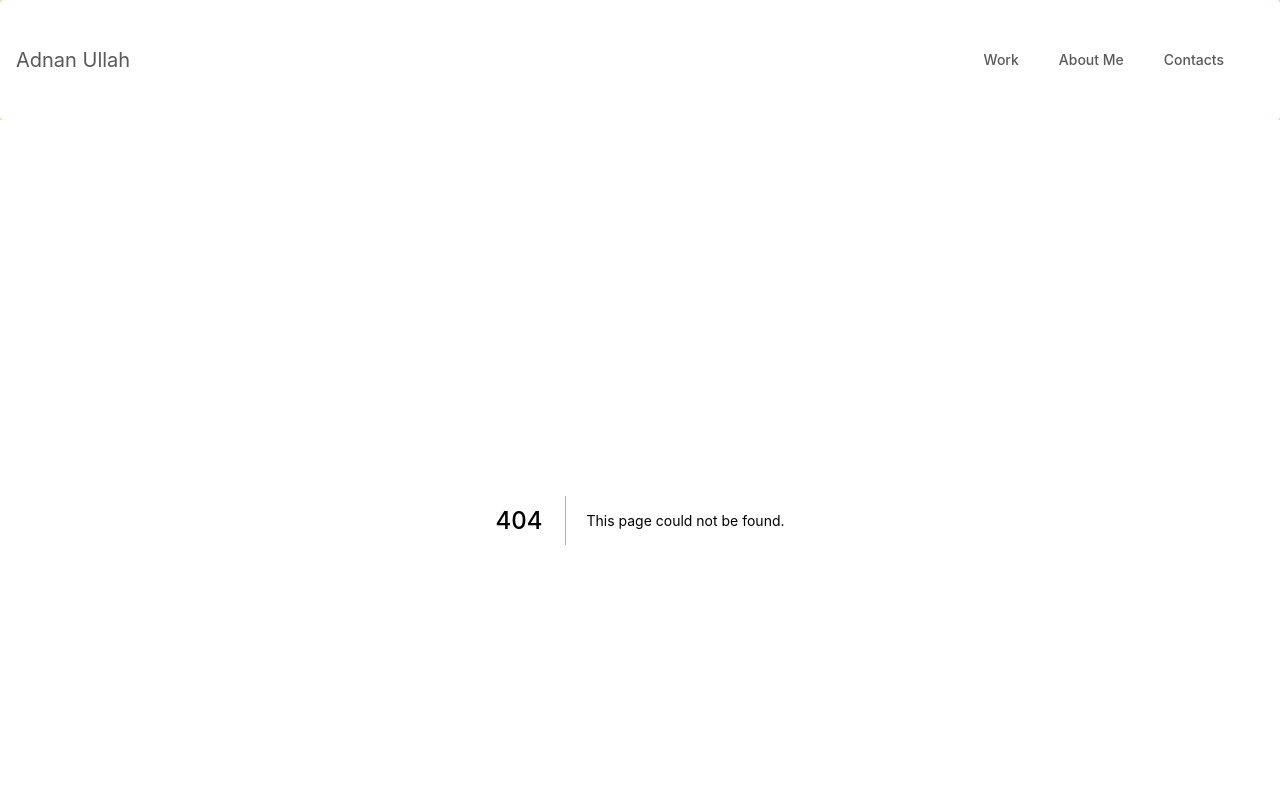
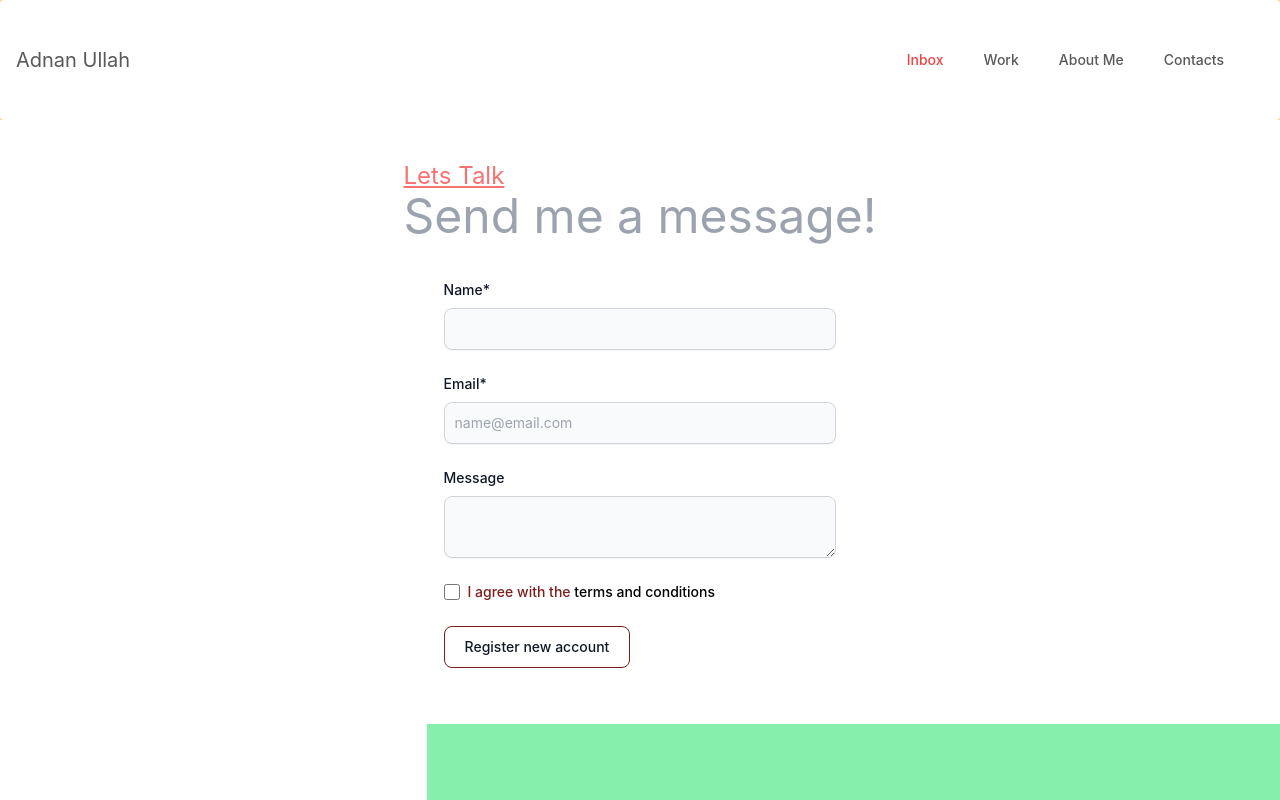
Before and after one commit to adnan-ullah/nextjs-mainstructer, a Next.js app: page /contact in a window 1280 px wide. Before the commit this address had no page. Shown: the top 800 px of the page. Built offline with nearby package versions, Linux system fonts and the light colour scheme.

Commit message:
Fix bad repo

```diff
--- a/components/Footers.js
+++ b/components/Footers.js
@@ -11,22 +11,22 @@ export default function Footers() {
            <h1 className="text-sm text-gray-900 font-semibold ">YOU CAN ALSO FIND ME HERE.</h1>
             <ul className="mt-10 space-x-10 flex ">
               <li>
-              <Link href='/'>
+              <Link href='https://github.com/adnan-ullah/'>
                 <a ><i className="bi bi-github text-gray-800 text-2xl hover:text-black"></i></a>
               </Link>
               </li>
               <li>
-              <Link href='/'>
+              <Link href='https://www.instagram.com/adnan___ullah/'>
                 <a ><i className="bi bi-instagram text-gray-800 text-2xl hover:text-black"></i></a>
               </Link>
               </li>
               <li>
-              <Link href='/'>
+              <Link href='https://facebook.com/adnan.ullah.99'>
                 <a ><i className="bi bi-facebook text-gray-800 text-2xl hover:text-black"></i></a>
               </Link>
               </li>
               <li>
-              <Link href='/'>
+              <Link href='https://www.linkedin.com/in/adnan-ullah/'>
                 <a ><i className="bi bi-linkedin text-gray-800 text-2xl hover:text-black"></i></a>
               </Link>
               </li>
--- a/components/Headers.js
+++ b/components/Headers.js
@@ -8,15 +8,13 @@ export default function Headers() {
     <div id={styles.root} className="">
       <nav className="bg-white border-gray-200 px-2 sm:px-4 py-2.5 rounded dark:bg-gray-900">
         <div className="container flex flex-wrap justify-between items-center mx-auto">
-          <a
-            href="https://github.com/adnan-ullah/"
-            className="flex items-center"
-          >
+         <Link href="/">
+         <a className="flex items-center" >
             <span className="self-center text-xl whitespace-nowrap dark:text-white">
-
               Adnan Ullah
             </span>
           </a>
+         </Link>
 
           <button
             data-collapse-toggle="navbar-default"
@@ -35,8 +33,19 @@ export default function Headers() {
             ></svg>
           </button>
 
+
           <div className="hidden w-full md:block md:w-auto" id="navbar-default">
             <ul className="flex flex-col mt-4 md:flex-row md:space-x-10 p-10 md:mt-0 md:text-sm md:font-medium">
+            <li>
+                <Link  href="/">
+                  <a
+
+                    className="block py-2 pr-4 pl-3 border-b border-gray-100 hover:bg-gray-50 md:hover:bg-transparent md:border-0  md:p-0 dark:text-gray-400 md:dark:hover:text-white dark:hover:bg-gray-700 dark:hover:text-white md:dark:hover:bg-transparent dark:border-gray-700"
+                  >
+                   <span className="text-red-500">Inbox</span>
+                  </a>
+                </Link>
+              </li>
               <li>
                 <Link href="/">
                   <a
@@ -61,7 +70,7 @@ export default function Headers() {
                 </Link>
               </li>
               <li>
-                <Link  href="/">
+                <Link  href="/contact">
                   <a
 
                     className="block py-2 pr-4 pl-3 border-b border-gray-100 hover:bg-gray-50 md:hover:bg-transparent md:border-0  md:p-0 dark:text-gray-400 md:dark:hover:text-white dark:hover:bg-gray-700 dark:hover:text-white md:dark:hover:bg-transparent dark:border-gray-700"
--- a/components/HomeComponets/FormComponent.js
+++ b/components/HomeComponets/FormComponent.js
@@ -23,7 +23,7 @@ export default function FormComponent() {
           type="email"
           id="email"
           className="shadow-sm bg-gray-50 border border-gray-300 text-gray-900 text-sm rounded-lg focus:ring-blue-500 focus:border-blue-500 block w-full p-2.5 dark:bg-gray-700 dark:border-gray-600 dark:placeholder-gray-400 dark:text-white dark:focus:ring-blue-500 dark:focus:border-blue-500 dark:shadow-sm-light"
-          placeholder="name@flowbite.com"
+          placeholder="name@email.com"
           required
         />
       </div>
--- a/components/HomeComponets/MainPage.js
+++ b/components/HomeComponets/MainPage.js
@@ -80,7 +80,7 @@ export default function MainPage() {
         </div>
         </div>
 
-        <div className="relative  items-start">
+        <div className="bg-gray-100 relative  items-start">
           <div className=" grid h-128 grid-cols-2">
 
             <div className="opacity-90 p-10  grid place-content-center">
--- /dev/null
+++ b/pages/contact.js
@@ -0,0 +1,15 @@
+import React from 'react'
+import FormComponent from '../components/HomeComponets/FormComponent'
+
+export default function about() {
+  return (
+    <div className='root grid place-content-center'>
+        <div className='mt-10 '>
+            <p className='text-red-400 text-2xl underline'>Lets Talk</p>
+            <p className='text-gray-400 text-5xl'>Send me a message!</p>
+        </div>
+    <div className='p-10'><FormComponent/></div>
+    </div>
+
+  )
+}
```
